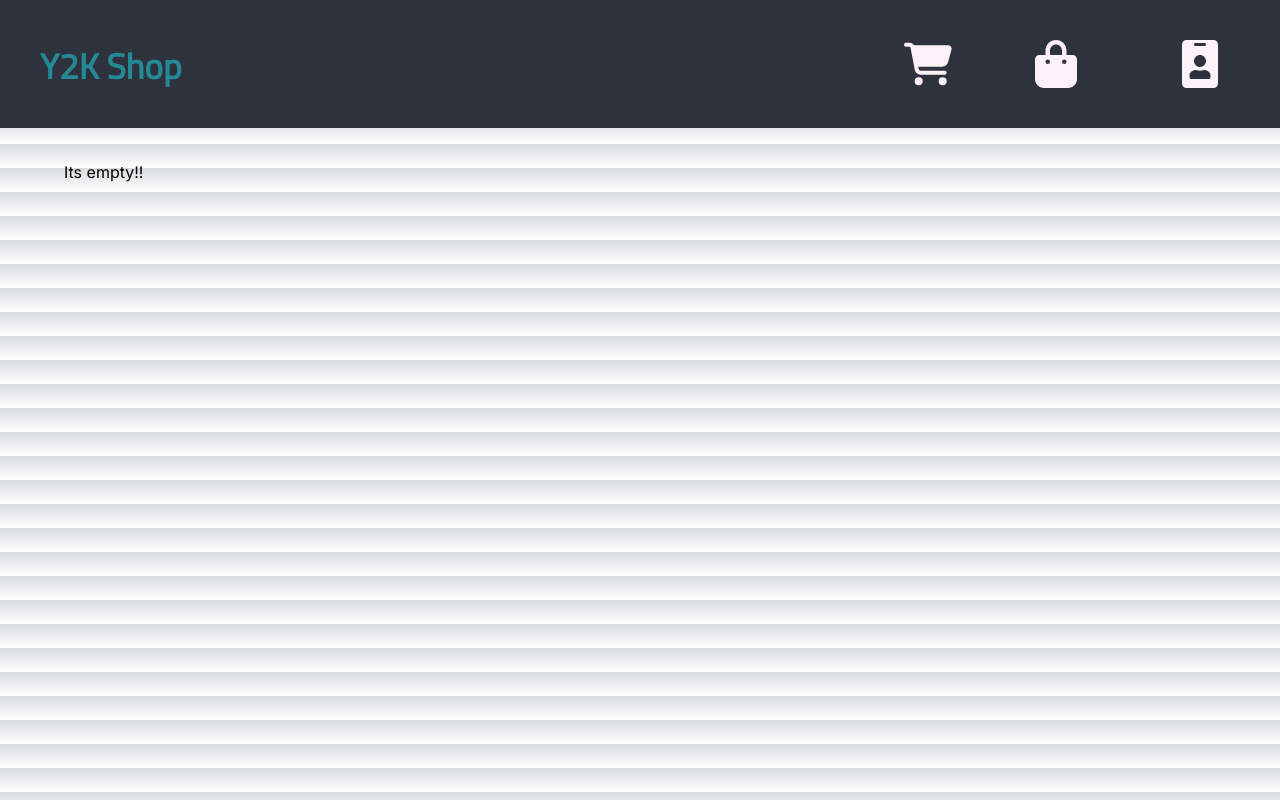
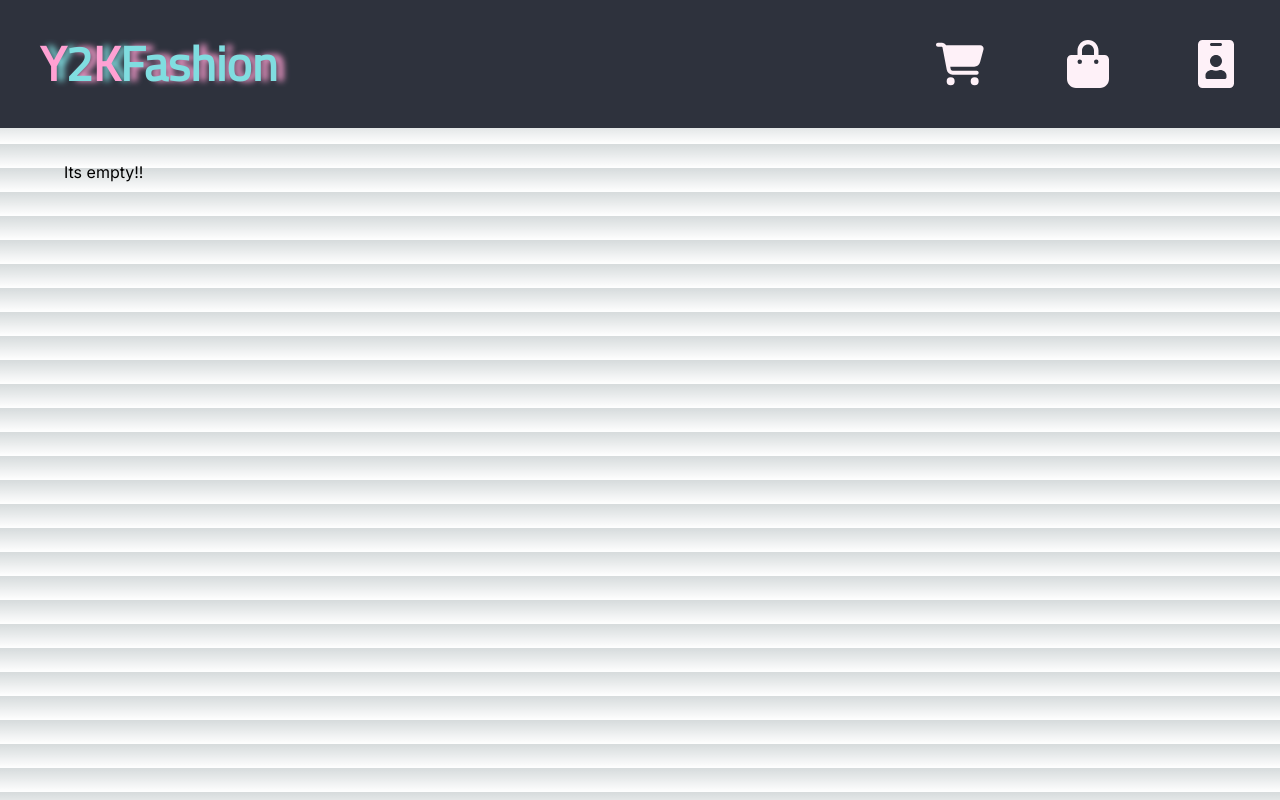
Before and after one commit to MarcosRamirezCarri/Y2KshopRemake, a Next.js app in the folder y2kclient/: page /cart in a window 1280 px wide. Built offline with nearby package versions, Linux system fonts and the light colour scheme.

Commit message:
cambios a la navbar

```diff
--- a/y2kclient/src/app/[locale]/Components/NavBar/Buttons/Buttons.tsx
+++ b/y2kclient/src/app/[locale]/Components/NavBar/Buttons/Buttons.tsx
@@ -1,53 +1,54 @@
-'use client'
+"use client";
 import Link from "next/link";
 import { useState } from "react";
 import { FaCartShopping } from "react-icons/fa6";
-import style from '../NavBar.module.css'
+import style from "../NavBar.module.css";
 import { FaBagShopping } from "react-icons/fa6";
 import { FaIdBadge } from "react-icons/fa";
 
-const ButtonsNavBar = () =>{
-    const [stateButton, setStateButton] = useState<string>()
+const ButtonsNavBar = () => {
+  const [stateButton, setStateButton] = useState<string>();
 
-
-    return(
+  return (
     <div className="gap-3 lg:gap-[5rem] flex flex-row">
-        <Link href={{ pathname: "/cart" }}>
-          <button onMouseEnter={() => setStateButton('cart')}
-        onMouseLeave={() => setStateButton('none')} className="flex flex-col font-titilium text-4xl lg:text-5xl text-pink-50 font-normal">
+      <Link className="flex flex-col items-center justify-center"
+        onMouseLeave={() => setStateButton("none")}
+        onMouseEnter={() => setStateButton("cart")}
+        href={{ pathname: "/cart" }}
+      >
+        <button className="flex flex-col items-center justify-center font-titilium text-4xl lg:text-5xl text-pink-50 font-normal">
           <FaCartShopping />
         </button>
-          {stateButton === 'cart'?
-          <span className="absolute justify-self-center bg-white text-black p-2 rounded-md shadow">
-          Cart
-        </span> : null
-          }
+        {stateButton === "cart" ? (
+          <span className={style.scaleBottom}>Cart</span>
+        ) : null}
       </Link>
-        <Link  href={{ pathname: "/products" }}>
-          <button onMouseEnter={() => setStateButton('product')}
-        onMouseLeave={() => setStateButton('none')} className="flex flex-col font-titilium text-4xl lg:text-5xl text-pink-50 font-normal">
+      <Link className="flex flex-col items-center justify-center"
+        onMouseEnter={() => setStateButton("product")}
+        onMouseLeave={() => setStateButton("none")}
+        href={{ pathname: "/products" }}
+      >
+        <button className="flex flex-col font-titilium text-4xl lg:text-5xl text-pink-50 font-normal">
           <FaBagShopping />
         </button>
-          {stateButton === 'product'?
-          <span className={style.scaleBottom}>
-        Buy
-        </span> : null
-          }
+        {stateButton === "product" ? (
+          <span className={style.scaleBottom}>Buy</span>
+        ) : null}
       </Link>
-        <Link href={{ pathname: "/" }}>
-        <button onMouseEnter={() => setStateButton('account')}
-        onMouseLeave={() => setStateButton('none')} className=" flex px-4 flex-col font-titilium text-4xl lg:text-5xl text-pink-50 font-normal">
+      <Link className="flex flex-col items-center justify-center"
+        onMouseEnter={() => setStateButton("account")}
+        onMouseLeave={() => setStateButton("none")}
+        href={{ pathname: "/" }}
+      >
+        <button className=" flex flex-col font-titilium text-4xl lg:text-5xl text-pink-50 font-normal">
           <FaIdBadge />
         </button>
-        {stateButton === 'account'?
-          <span className="absolute justify-self-center bg-white text-black p-2 rounded-md shadow">
-        Account
-        </span> : null
-          }
+        {stateButton === "account" ? (
+          <span className={style.scaleBottom}>Account</span>
+        ) : null}
       </Link>
+    </div>
+  );
+};
 
-      </div>
-    )
-}
-
-export default ButtonsNavBar
+export default ButtonsNavBar;
--- a/y2kclient/src/app/[locale]/Components/NavBar/NavBar.module.css
+++ b/y2kclient/src/app/[locale]/Components/NavBar/NavBar.module.css
@@ -63,12 +63,25 @@
   }
   .scaleBottom{
     position: absolute;
+    font-size: 1.50rem;
+    justify-self: center;
+    bottom: 1px;
     padding: 0.5rem;
+    font-weight: 700;
+    color: #fef1f8;
+    font-family: 'Tiltneon';
+    text-shadow: 4px 2px 15px #ffcbe8;
     justify-self: center;
-    animation:scale-down-vertical-bottom 0.4s linear both
+    animation:scale-down-vertical-bottom 0.6s linear both
   }
 
   @keyframes scale-down-vertical-bottom{
-    0%{opacity: 0;}
-    100%{opacity: 1; }
+    0%{
+      opacity: 0;
+      transform: translateY(-0.6rem);
+    }
+    100%{
+      opacity: 1;
+      transform: translateY(0rem);
+    }
   }
--- a/y2kclient/src/app/[locale]/Components/NavBar/NavBar.tsx
+++ b/y2kclient/src/app/[locale]/Components/NavBar/NavBar.tsx
@@ -8,7 +8,14 @@ export default function Navbar() {
   return (
     <div className="flex flex-row w-full p-4 lg:p-10 h-32 bg-gray-950 fixed justify-between z-[100]">
       <Link href={{ pathname: "/" }}>
-        <button className={style.Title}>Y2K Shop</button>
+        <div className="flex flex-row">
+          <p className="font-titilium text-5xl font-bold text-pink-300 [text-shadow:_7px_0px_6px_#80dde0;] ">Y</p>
+          <p className="font-titilium text-5xl font-bold text-blue-300 [text-shadow:_7px_0px_6px_#ffa1d3;]" >2</p>
+          <p className="font-titilium text-5xl font-bold text-pink-300 [text-shadow:_7px_0px_6px_#80dde0;]">K</p>
+          <p className="font-titilium text-5xl font-bold text-blue-300 [text-shadow:_7px_0px_6px_#ffa1d3;]">Fashion</p>
+
+
+        </div>
       </Link>
       <ButtonsNavBar/>
     </div>
```
Lines whose indentation alone changed are shown as unchanged.
